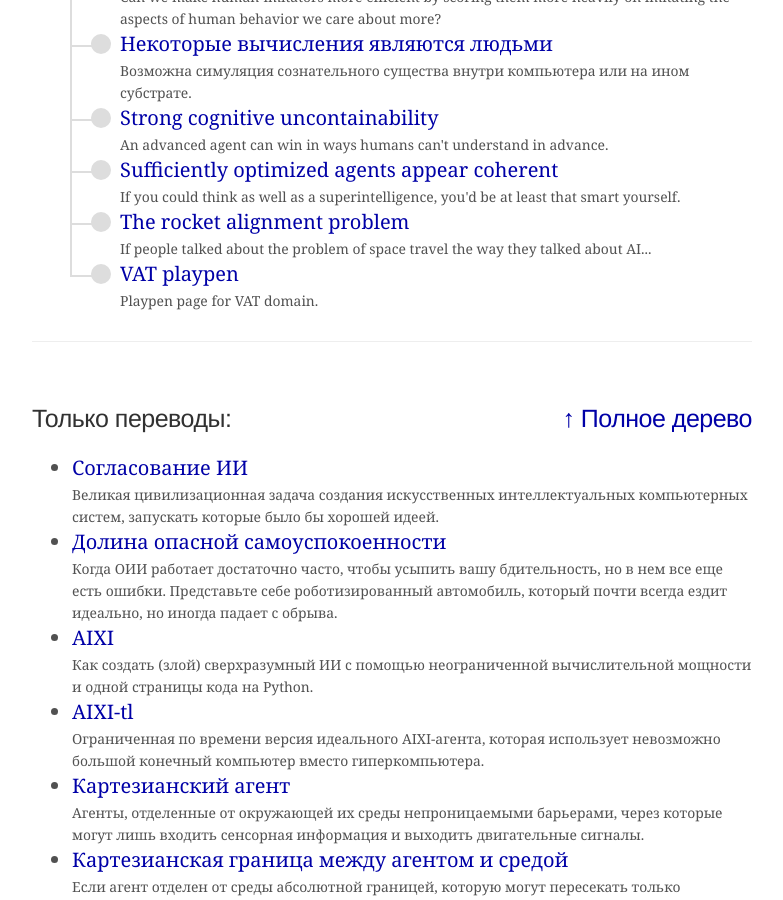
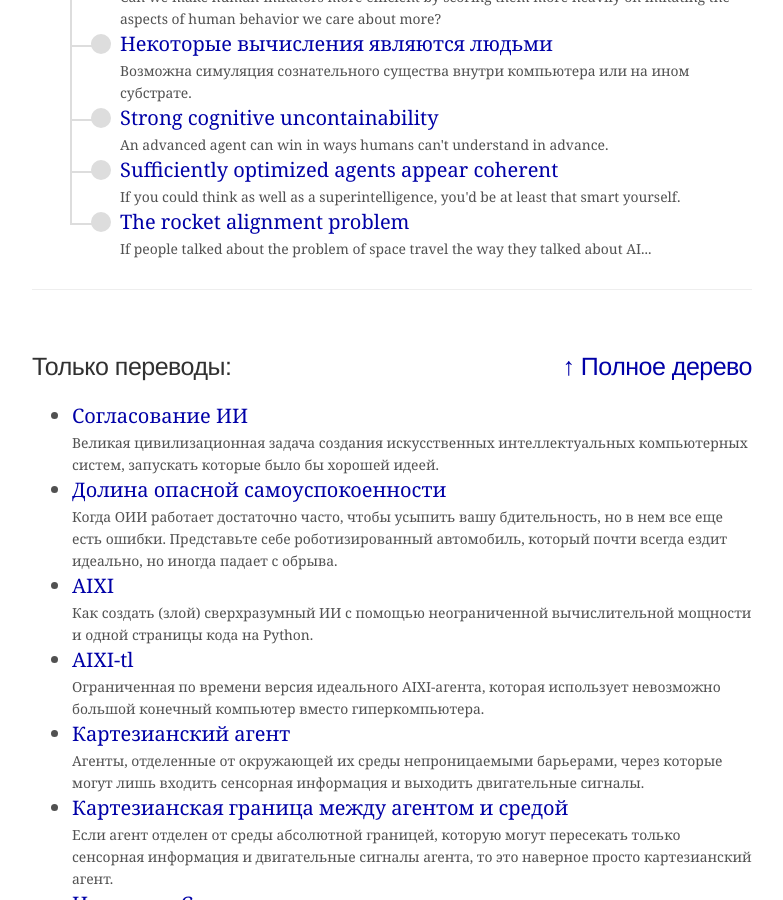
Before and after one commit to Arbital-RU/arbital-ru.github.io, a Jekyll site: the page built from explore/ai_alignment.md, in a window 1280 px wide and 900 px high, scrolled down 18501 px. Shown: the whole window, without its empty margins (248-1031 px from the left). Built offline with Jekyll 4.4.1, drawn with Linux system fonts in a browser that asks for light colours.

Commit message:
small fix

```diff
--- a/_includes/domains.html
+++ b/_includes/domains.html
@@ -5,8 +5,8 @@
     <td style="border: 1px solid black; width: 30%; text-align: center;{% if include.domain == "other" %} background-color: teal; color: white">Прочее{% else %} background-color: #9AA6B1; color: teal"><a href="/explore/other" style="text-decoration: none">Прочее</a>{% endif %}</td>
   </tr>
   {% if include.info %}<tr style="margin: 0; padding: 0">
-    <td style="border: 0; width: 30%; text-align: center; background-color: white; vertical-align: top">{% assign a = site.data.p | where: "domains", "ai_alignment" %}{% assign b = a | where: "translated", true %}{{ b.size }} из {{ a.size }}</td>
-    <td style="border: 0; width: 30%; text-align: center; background-color: white; vertical-align: top">{% assign a = site.data.p | where: "domains", "math" %}{% assign b = a | where: "translated", true %}{{ b.size }} из ?</td>
-    <td style="border: 0; width: 30%; text-align: center; background-color: white; vertical-align: top">{% assign a = 0 %}{% assign b = 0 %}{% for p in site.data.p %}{% unless p.domains contains "ai_alignment" or p.domains contains "math" %}{% assign a = a | plus: 1 %}{% if p.translated %}{% assign b = b | plus: 1 %}{% endif %}{% endunless %}{% endfor %}{{ b }} из {{ a }}</td>
+    <td style="border: 0; width: 30%; text-align: center; background-color: white; vertical-align: top">{% assign a = site.data.p | where: "domains", "ai_alignment" | where: "deleted", none %}{% assign b = a | where: "translated", true %}{{ b.size }} из {{ a.size }}</td>
+    <td style="border: 0; width: 30%; text-align: center; background-color: white; vertical-align: top">{% assign a = site.data.p | where: "domains", "math" | where: "deleted", none %}{% assign b = a | where: "translated", true %}{{ b.size }} из {{ a.size }}</td>
+    <td style="border: 0; width: 30%; text-align: center; background-color: white; vertical-align: top">{% assign a = 0 %}{% assign b = 0 %}{% for p in site.data.p | where: "deleted", none %}{% unless p.domains contains "ai_alignment" or p.domains contains "math" %}{% assign a = a | plus: 1 %}{% if p.translated %}{% assign b = b | plus: 1 %}{% endif %}{% endunless %}{% endfor %}{{ b }} из {{ a }}</td>
   </tr>{% endif %}
 </table>
--- a/_includes/list.html
+++ b/_includes/list.html
@@ -1,5 +1,5 @@
 <ul class="tree">
-{% for a in include.list %}{% for b in site.data.p %}{% if b.id == a %}
+{% for a in include.list %}{% for b in site.data.p %}{% if b.id == a %}{% unless b.deleted %}
   <li>
     {% if b.explore %}<details open><summary>{% include post.html id = b.id %}</summary>
       {% include list.html list = b.children %}
@@ -7,5 +7,5 @@
     {% include post.html id = b.id %}
     {% endif %}
   </li>
-{% break %}{% endif %}{% endfor %}{% endfor %}
+{% endunless %}{% break %}{% endif %}{% endfor %}{% endfor %}
 </ul>
--- a/explore/ai_alignment.md
+++ b/explore/ai_alignment.md
@@ -17,10 +17,16 @@ excerpt: ""
   </td>
 </tr></table>
 
-<ul class="tree" style="margin-left: -1.5rem">{% for a in site.data.p %}{% if a.id == "ai_alignment" %}<li><details open>
+<ul class="tree" style="margin-left: -1.5rem">
+{% for a in site.data.p %}
+  {% if a.id == "ai_alignment" %}
+  <li><details open>
   <summary>{% include post.html id = a.id %}</summary>
   {% include list.html list = a.children %}
-</details></li>{% break %}{% endif %}{% endfor %}</ul>
+  </details></li>{% break %}
+  {% endif %}
+{% endfor %}
+</ul>
 
 ---
 <a name="Только_переводы"></a>
@@ -34,6 +40,22 @@ excerpt: ""
   </td>
 </tr></table>
 
-<ul>{% for a in site.data.p %}{% if a.domains contains "ai_alignment" and a.translated %}
-  <li>{% include post.html id = a.id %}</li>{% endif %}
-{% endfor %}</ul>
+<ul>
+{% for a in site.data.p %}
+{% if a.domains contains "ai_alignment" and a.translated %}
+  <li>{% include post.html id = a.id %}</li>
+{% endif %}
+{% endfor %}
+</ul>
+
+<!--
+---
+**Не будет переводиться:**
+<ul>
+{% for a in site.data.p %}
+{% if a.domains contains "ai_alignment" and a.deleted %}
+  <li>{% include post.html id = a.id %}</li>
+{% endif %}
+{% endfor %}
+</ul>
+-->
```
Also changed, not shown: explore/math.md (+11 -2 lines).
